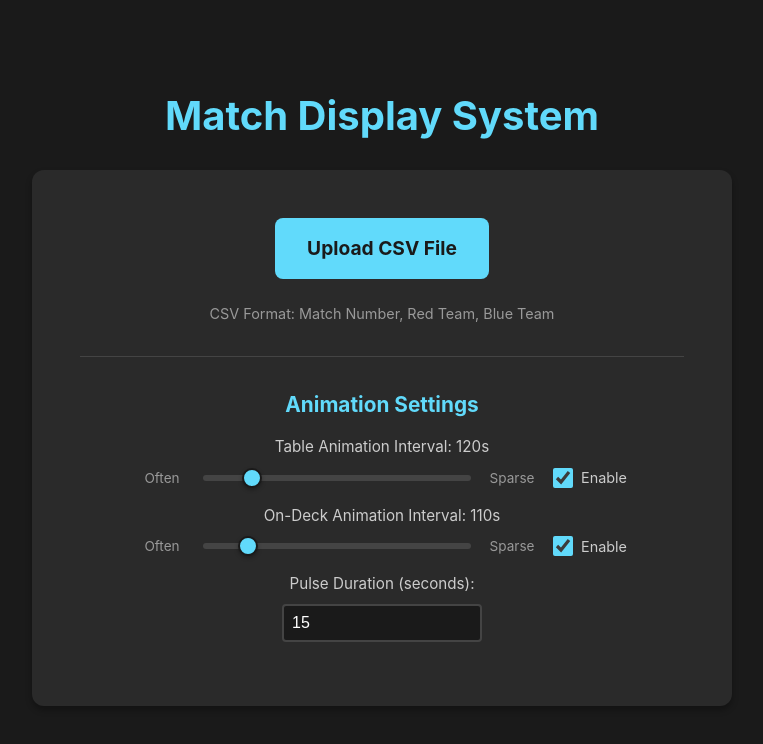
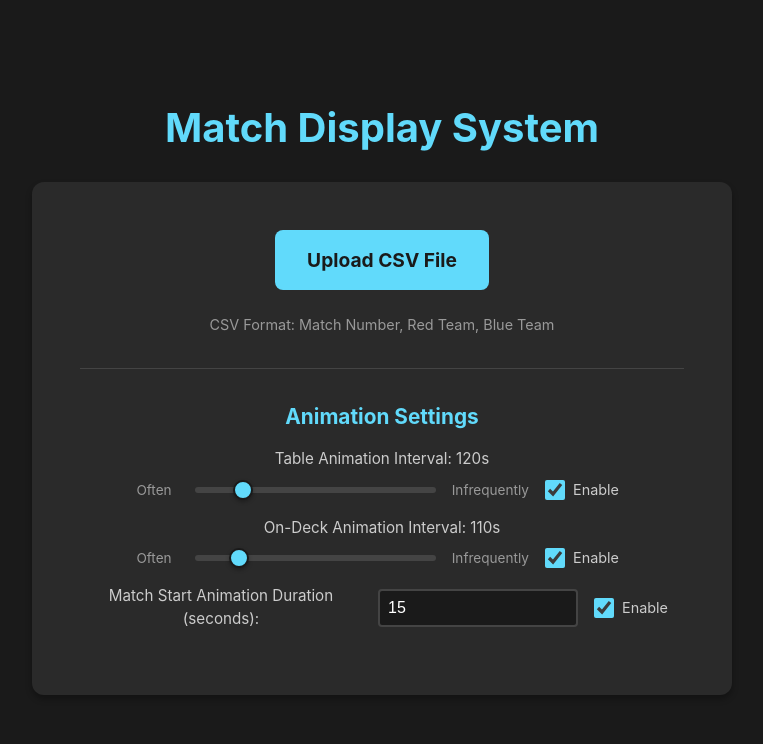
Before and after one commit to FRC2713/rumble-display, a React (Vite) app: page / in a window 1280 px wide. Shown: the top 744 px of the page, without its empty margins (258-1021 px from the left). Built offline with nearby package versions, Linux system fonts and the light colour scheme.

Commit message:
animation cleanup

```diff
--- a/src/App.css
+++ b/src/App.css
@@ -118,9 +118,11 @@ body {
 .slider-container {
   display: flex;
   align-items: center;
+  justify-content: center;
   gap: 1rem;
   flex: 1;
   max-width: 400px;
+  min-width: 400px;
 }
 
 .slider-label {
@@ -174,6 +176,8 @@ body {
   cursor: pointer;
   white-space: nowrap;
   flex-shrink: 0;
+  min-width: 90px;
+  justify-content: flex-start;
 }
 
 .config-checkbox {
--- a/src/App.tsx
+++ b/src/App.tsx
@@ -32,6 +32,7 @@ function App() {
   const [pulseDuration, setPulseDuration] = useState<number>(15)
   const [tableSpinEnabled, setTableSpinEnabled] = useState<boolean>(true)
   const [onDeckJiggleEnabled, setOnDeckJiggleEnabled] = useState<boolean>(true)
+  const [pulseEnabled, setPulseEnabled] = useState<boolean>(true)
 
   // ======= CSV File Upload =======
   const handleFileUpload = (event: React.ChangeEvent<HTMLInputElement>) => {
@@ -62,10 +63,12 @@ function App() {
   const cycleMatches = () => {
     if (currentIndex + numTables < matches.length) {
       setCurrentIndex(currentIndex + numTables)
+      if (pulseEnabled) {
         setIsPulsing(true)
         setTimeout(() => {
           setIsPulsing(false)
         }, pulseDuration * 1000)
+      }
     }
   }
 
@@ -217,14 +220,14 @@ function App() {
                   <input
                     id="table-spin"
                     type="range"
-                    min="30"
+                    min="20"
                     max="600"
                     value={tableSpinInterval}
                     onChange={(e) => setTableSpinInterval(parseInt(e.target.value))}
                     className="config-slider"
                     disabled={!tableSpinEnabled}
                   />
-                  <span className="slider-label">Sparse</span>
+                  <span className="slider-label">Infrequently</span>
                 </div>
                 <label className="checkbox-container">
                   <input
@@ -248,14 +251,14 @@ function App() {
                   <input
                     id="ondeck-jiggle"
                     type="range"
-                    min="30"
+                    min="20"
                     max="600"
                     value={onDeckJiggleInterval}
                     onChange={(e) => setOnDeckJiggleInterval(parseInt(e.target.value))}
                     className="config-slider"
                     disabled={!onDeckJiggleEnabled}
                   />
-                  <span className="slider-label">Sparse</span>
+                  <span className="slider-label">Infrequently</span>
                 </div>
                 <label className="checkbox-container">
                   <input
@@ -270,7 +273,8 @@ function App() {
             </div>
 
             <div className="config-group">
-              <label htmlFor="pulse-duration">Pulse Duration (seconds):</label>
+              <div className="slider-row" style={{justifyContent: 'center', gap: '1rem'}}>
+                <label htmlFor="pulse-duration">Match Start Animation Duration (seconds):</label>
                 <input
                   id="pulse-duration"
                   type="number"
@@ -278,7 +282,19 @@ function App() {
                   value={pulseDuration}
                   onChange={(e) => setPulseDuration(parseInt(e.target.value) || 0)}
                   className="config-input"
+                  disabled={!pulseEnabled}
+                  style={{margin: 0}}
                 />
+                <label className="checkbox-container">
+                  <input
+                    type="checkbox"
+                    checked={pulseEnabled}
+                    onChange={(e) => setPulseEnabled(e.target.checked)}
+                    className="config-checkbox"
+                  />
+                  <span className="checkbox-label">Enable</span>
+                </label>
+              </div>
             </div>
           </div>
         </div>
--- a/src/animations.ts
+++ b/src/animations.ts
@@ -137,7 +137,7 @@ export class ConfettiAnimation {
       // Spawn at either left or right edge
       const spawnLeft = Math.random() < 0.5
       const yNoise = Math.random() * (window.innerHeight / 2)
-      const xNoise = Math.random() * (window.innerWidth / 2)
+      const xNoise = Math.random() * (window.innerWidth / 2) - 5
       const startX = spawnLeft ? (0 + xNoise) : (window.innerWidth - xNoise)
 
       // Calculate angle towards center
```
Lines whose indentation alone changed are shown as unchanged.
